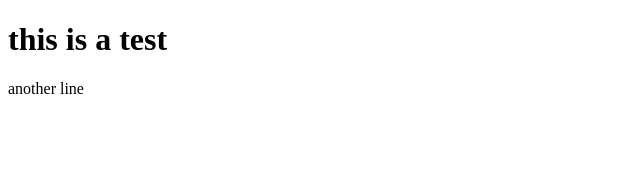
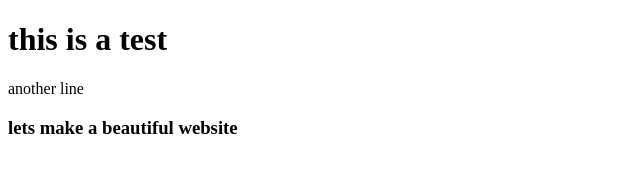
Before and after one commit to FCraete/practice, a plain HTML site: page index.html in a window 1280 px wide. Shown: the whole page, without its empty margins (0-640 px from the left). Drawn offline with Linux system fonts and the light colour scheme.

Commit message:
new branch

```diff
--- a/index.html
+++ b/index.html
@@ -9,5 +9,6 @@
   <body>
     <h1>this is a test</h1>
     <p>another line</p>
+    <h3>lets make a beautiful website</h3>
   </body>
 </html>
```
